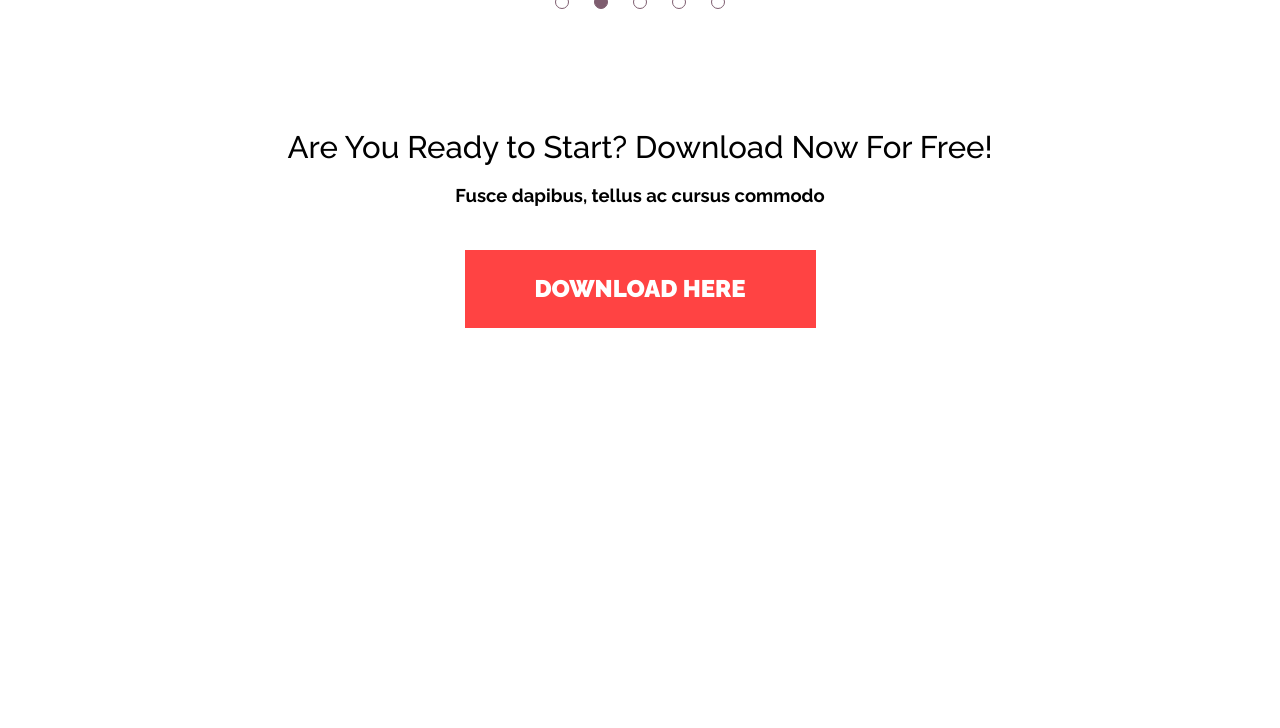
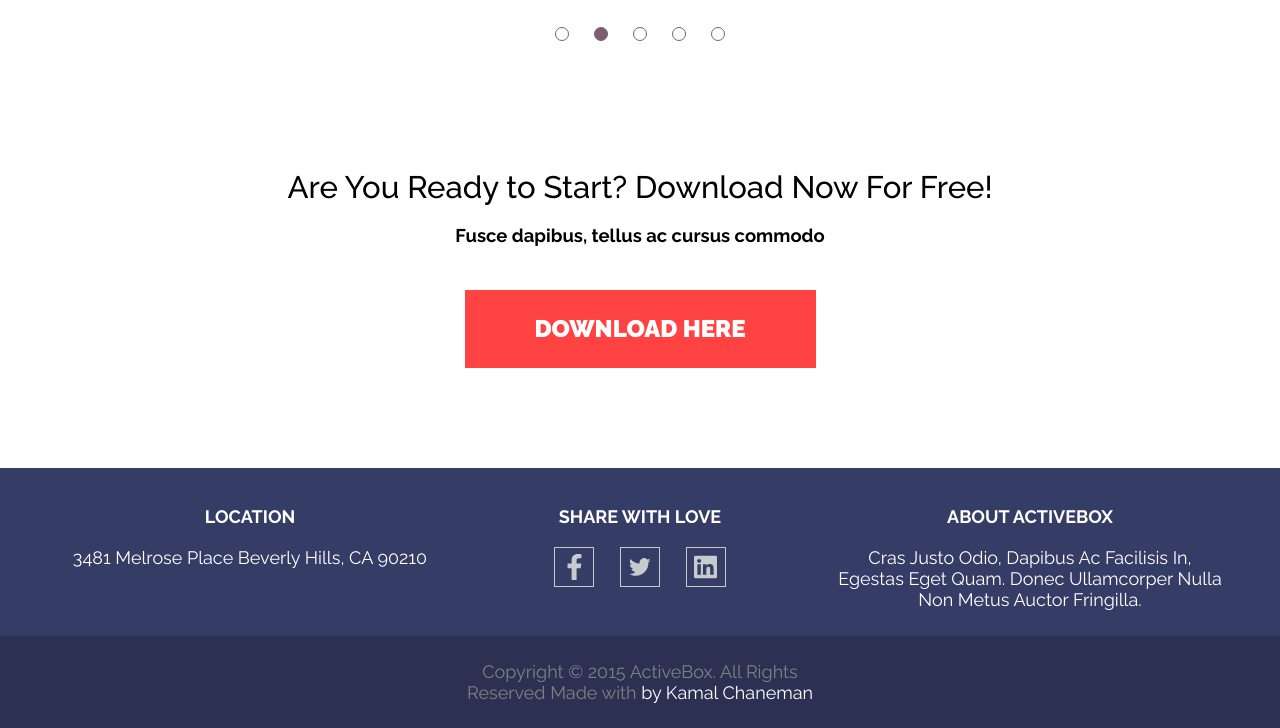
Before and after one commit to WoofWo0f/CourseWork, a website built with Parcel: page index.html in a window 1280 px wide. Shown: the part 3502-4230 px from the top of the page. Before the commit the page ends 3930 px from the top, so only its background shows below. Built offline with nearby package versions, Linux system fonts and the light colour scheme.

Commit message:
footer+(almost ready)

```diff
--- a/index.html
+++ b/index.html
@@ -478,7 +478,56 @@
           </div>
         </section>
       </main>
-      <footer class="footer"></footer>
+      <footer class="footer">
+        <div class="footer-top">
+          <div class="container">
+            <div class="footer-top-content">
+              <div class="footer-location">
+                <h4 class="footer-title">Location</h4>
+                <p class="footer-adress">
+                  3481 Melrose Place Beverly Hills, CA 90210
+                </p>
+              </div>
+              <div class="footer-socialmedia">
+                <h4 class="footer-title">Share with Love</h4>
+                <div class="footer-links">
+                  <a href="#" class="socialmedia-link"
+                    ><img
+                      class="socialmedia-icon"
+                      src="images/icons/facebook_icon.svg"
+                      alt="icon"
+                  /></a>
+                  <a href="#" class="socialmedia-link"
+                    ><img
+                      class="socialmedia-icon"
+                      src="images/icons/twitter_icon.svg"
+                      alt="icon"
+                  /></a>
+                  <a href="#" class="socialmedia-link"
+                    ><img
+                      class="socialmedia-icon"
+                      src="images/icons/linkedin_icon.svg"
+                      alt="icon"
+                  /></a>
+                </div>
+              </div>
+              <div class="footer-about">
+                <h4 class="footer-title">About ActiveBox</h4>
+                <p class="footer-description">
+                  Cras justo odio, dapibus ac facilisis in, egestas eget quam.
+                  Donec ullamcorper nulla non metus auctor fringilla.
+                </p>
+              </div>
+            </div>
+          </div>
+        </div>
+        <div class="footer-bottom">
+          <p class="footer-copyright">
+            Copyright © 2015 ActiveBox. All Rights Reserved Made with
+            <span class="footer-copyright-by"> by Kamal Chaneman </span>
+          </p>
+        </div>
+      </footer>
     </div>
     <script src="js/index.js"></script>
   </body>
--- a/scss/base/_base.scss
+++ b/scss/base/_base.scss
@@ -14,8 +14,15 @@ body {
   margin: 0 auto;
   height: 100%;
 }
+.wrapper {
+  display: flex;
+  flex-direction: column;
+}
+.main {
+  flex: 1 1 auto;
+}
 section {
-  margin-top: 15vh;
+  margin-top: 10vw;
 }
 .button {
   font-weight: 900;
@@ -36,9 +43,37 @@ section {
     box-shadow: 4px 4px 30px $pink;
   }
 }
+.socialmedia {
+  &-link {
+    display: flex;
+    justify-content: center;
+    align-items: center;
+    width: 40px;
+    height: 40px;
+    border: 1px solid #c6cbcd;
+  }
+  &-icon {
+    width: 60%;
+    height: 70%;
+  }
+}
 @media (max-width: 1024px) {
   .button {
     font-size: 18px;
     line-height: 21px;
   }
+  .socialmedia {
+    &-link {
+      width: 30px;
+      height: 30px;
+    }
+  }
 }
+@media (max-width: 500px) {
+  .socialmedia {
+    &-link {
+      width: 40px;
+      height: 40px;
+    }
+  }
+}
--- a/scss/blocks/_employees.scss
+++ b/scss/blocks/_employees.scss
@@ -43,20 +43,7 @@
     gap: 6px;
   }
 }
-.socialmedia {
-  &-link {
-    display: flex;
-    justify-content: center;
-    align-items: center;
-    width: 40px;
-    height: 40px;
-    border: 1px solid #c6cbcd;
-  }
-  &-icon {
-    width: 60%;
-    height: 70%;
-  }
-}
+
 @media (max-width: 1024px) {
   .employees {
     &-name {
@@ -72,23 +59,11 @@
       line-height: 16px;
     }
   }
-  .socialmedia {
-    &-link {
-      width: 30px;
-      height: 30px;
-    }
-  }
 }
 @media (max-width: 850px) {
   .employees {
     &-grid {
       grid-template-columns: repeat(2, 1fr);
-    }
-  }
-  .socialmedia {
-    &-link {
-      width: 40px;
-      height: 40px;
     }
   }
 }
--- /dev/null
+++ b/scss/blocks/_footer.scss
@@ -0,0 +1,90 @@
+.footer {
+  text-align: center;
+  font-size: 18px;
+  line-height: 21px;
+  &-top {
+    background: #353c65;
+    color: $white;
+    padding: 3vw 0 2vw;
+    &-content {
+      display: flex;
+      justify-content: space-between;
+    }
+  }
+  &-location {
+    flex-basis: 33.33%;
+    display: flex;
+    flex-direction: column;
+  }
+  &-title {
+    font-weight: 700;
+    text-transform: uppercase;
+    margin-bottom: 20px;
+  }
+  &-adress {
+    text-transform: capitalize;
+  }
+  &-socialmedia {
+    flex-basis: 33.33%;
+    display: flex;
+    flex-direction: column;
+    align-items: center;
+  }
+  &-links {
+    display: flex;
+    justify-content: space-between;
+    gap: 2vw;
+  }
+  &-about {
+    flex-basis: 33.33%;
+    display: flex;
+    flex-direction: column;
+  }
+  &-description {
+    text-transform: capitalize;
+  }
+  &-bottom {
+    background: #2c3154;
+    color: #808080;
+    padding: 25px;
+  }
+  &-copyright {
+    max-width: 370px;
+    margin: 0 auto;
+    &-by {
+      color: $white;
+    }
+  }
+}
+@media (max-width: 1024px) {
+  .footer {
+    font-size: 14px;
+    line-height: 16px;
+  }
+}
+@media (max-width: 875px) {
+  .footer {
+    font-size: 12px;
+    line-height: 14px;
+    &-title {
+      margin-bottom: 15px;
+    }
+  }
+}
+@media (max-width: 600px) {
+  .footer {
+    font-size: 14px;
+    line-height: 16px;
+    &-top {
+      padding: 30px 10px;
+      &-content {
+        display: flex;
+        flex-direction: column;
+        gap: 50px;
+      }
+    }
+    &-title {
+      margin-bottom: 30px;
+    }
+  }
+}
--- a/scss/style.scss
+++ b/scss/style.scss
@@ -10,3 +10,4 @@
 @import "./blocks/employees";
 @import "./blocks/slider";
 @import "./blocks/download";
+@import "./blocks/footer";
```
Also changed, not shown: css/style.css, css/style.min.css.
